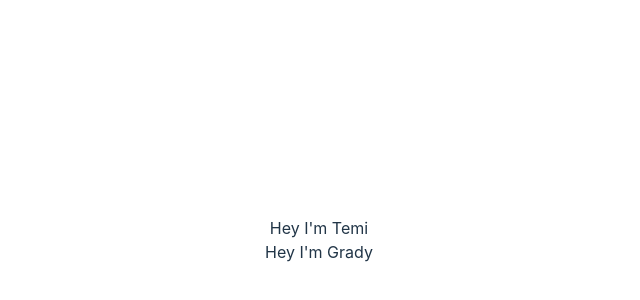
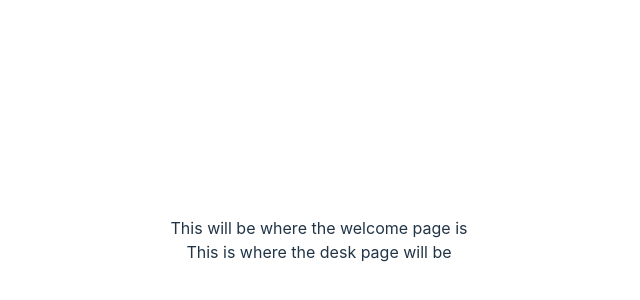
Before and after one commit to Temi360/Personal-Portfolio-Site, a React (Vite) app in the folder react/: page / in a window 1280 px wide. Shown: the part 160-460 px from the top of the page, without its empty margins (321-961 px from the left). Built offline with nearby package versions, Linux system fonts and the light colour scheme.

Commit message:
added router AND components

```diff
--- a/react/package.json
+++ b/react/package.json
@@ -11,7 +11,8 @@
   },
   "dependencies": {
     "react": "^18.3.1",
-    "react-dom": "^18.3.1"
+    "react-dom": "^18.3.1",
+    "react-router-dom": "^6.24.1"
   },
   "devDependencies": {
     "@types/react": "^18.3.3",
--- a/react/src/App.jsx
+++ b/react/src/App.jsx
@@ -1,4 +1,6 @@
 import { useState } from 'react'
+import { BrowserRouter as Router, Route, Routes, Link } from 'react-router-dom';
+
 import reactLogo from './assets/react.svg'
 import viteLogo from '/vite.svg'
 import './App.css'
@@ -7,29 +9,21 @@ function App() {
   const [count, setCount] = useState(0)
 
   return (
-    <>
-      <div>
-        <a href="https://vitejs.dev" target="_blank">
-          <img src={viteLogo} className="logo" alt="Vite logo" />
-        </a>
-        <a href="https://react.dev" target="_blank">
-          <img src={reactLogo} className="logo react" alt="React logo" />
-        </a>
-      </div>
-      <h1>proof of life</h1>
-      <div className="card">
-        <button onClick={() => setCount((count) => count + 1)}>
-          count is {count}
-        </button>
-        <p>
-          Edit <code>src/App.jsx</code> and save to test HMR
-        </p>
-      </div>
-      <p className="read-the-docs">
-        Click on the Vite and React logos to learn more
-      </p>
-    </>
-  )
-}
+    <Router>
+      <nav>
+        <ul>
+        <li>Home</li>
+        <li>designer, coder, storyteller...</li>
+        <li>work.</li>
+        <li>contact.</li>
+
+        </ul>
+      </nav>
+      <Routes>
+
+      </Routes>
+      </Router>
+  );
+};
 
 export default App
--- a/react/src/Grady.jsx
+++ b/react/src/DeskPage.jsx
@@ -1,14 +1,14 @@
 import React from 'react'
 
 
-function Grady() {
+function DeskPage() {
     return (
          <>
             <div>
-                Hey I'm Grady
+This is where the desk page will be
             </div>
          </>
     )
 }
 
-export default Grady
+export default DeskPage
--- a/react/src/Temi.jsx
+++ b/react/src/WelcomePage.jsx
@@ -1,14 +1,14 @@
 import React from 'react'
 
 
-function Temi() {
+function WelcomePage() {
     return (
          <>
             <div>
-                Hey I'm Temi
+                This will be where the welcome page is
             </div>
          </>
     )
 }
 
-export default Temi
+export default WelcomePage
--- a/react/src/main.jsx
+++ b/react/src/main.jsx
@@ -1,13 +1,13 @@
 import React from 'react'
 import ReactDOM from 'react-dom/client'
 import App from './App.jsx'
-import Grady from './Grady.jsx'
-import Temi from './Temi.jsx'
+import DeskPage from './DeskPage.jsx'
+import WelcomePage from './WelcomePage.jsx'
 import './index.css'
 
 ReactDOM.createRoot(document.getElementById('root')).render(
   <React.StrictMode>
-    <Temi />
-    <Grady />
+    <WelcomePage />
+    <DeskPage />
   </React.StrictMode>,
 )
```
Also changed, not shown: 2 other files (tests, documents, lock files or other folders).
